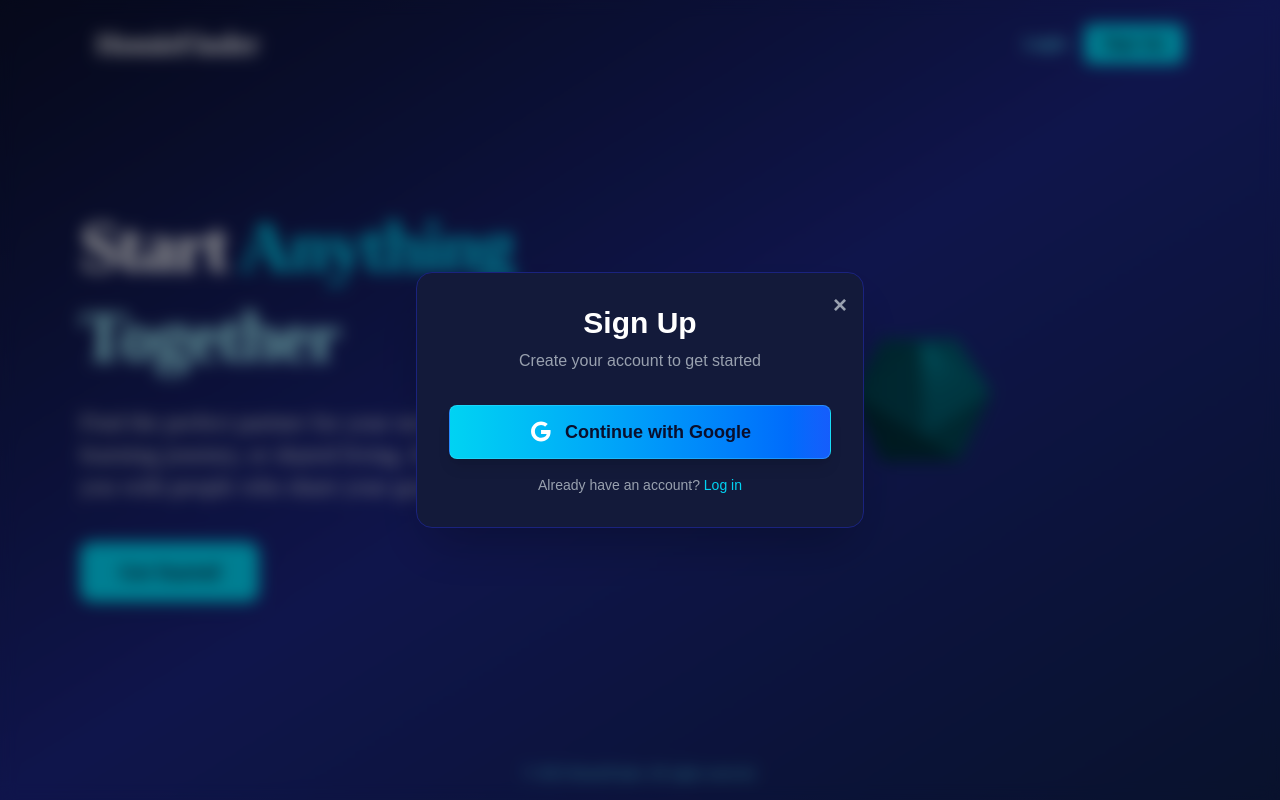
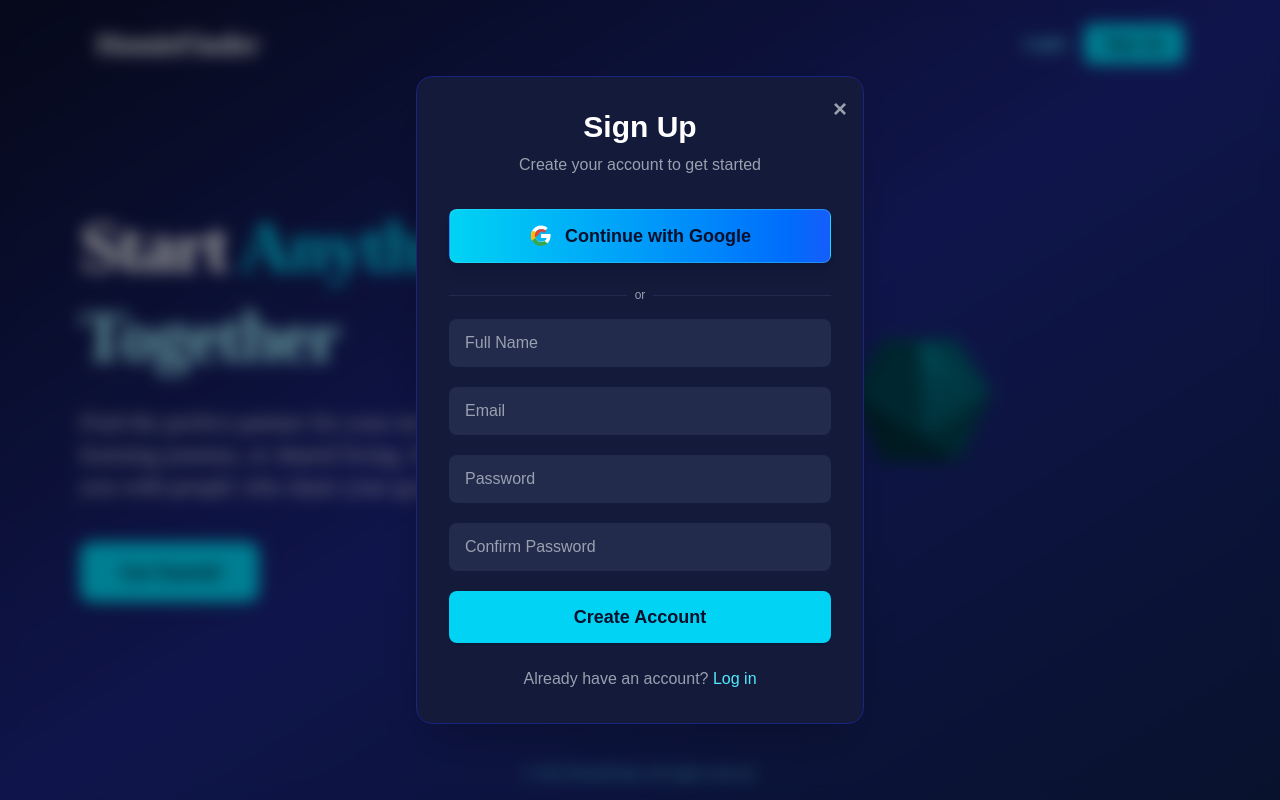
Before and after one commit to CodeNex-Club-SRMIST/hackslash-PoPConnect, a Next.js app in the folder homie-finder/: page / in a window 1280 px wide. Both pictures are taken after a click on the button "Sign Up". Built offline with nearby package versions, Linux system fonts and the light colour scheme; no server answers.

Commit message:
firebase auth

```diff
--- a/homie-finder/package.json
+++ b/homie-finder/package.json
@@ -10,18 +10,22 @@
   },
   "dependencies": {
     "@react-three/drei": "^10.3.0",
+    "dotenv": "^16.5.0",
+    "firebase": "^11.9.1",
     "next": "15.3.4",
     "react": "^19.0.0",
     "react-dom": "^19.0.0"
   },
   "devDependencies": {
     "@eslint/eslintrc": "^3",
+    "@nomicfoundation/hardhat-toolbox": "^5.0.0",
     "@tailwindcss/postcss": "^4",
     "@types/node": "^20",
     "@types/react": "^19",
     "@types/react-dom": "^19",
     "eslint": "^9",
     "eslint-config-next": "15.3.4",
+    "hardhat": "^2.24.3",
     "tailwindcss": "^4",
     "typescript": "^5"
   }
--- a/homie-finder/src/app/page.tsx
+++ b/homie-finder/src/app/page.tsx
@@ -1,10 +1,11 @@
 "use client";
 
+import { signInWithGoogle } from "../lib/services/auth";
 import { useState } from "react";
+import { useRouter } from "next/navigation";
 import dynamic from "next/dynamic";
 
-// Dynamically import 3D component to avoid SSR
-const Landing3D = dynamic(() => import("./components/Landing3D").then(mod => mod.default), { ssr: false });
+const Landing3D = dynamic(() => import("./components/Landing3D"), { ssr: false });
 
 export default function LandingPage() {
   const [showSignup, setShowSignup] = useState(false);
@@ -58,7 +59,7 @@ export default function LandingPage() {
         </div>
         <div className="flex-1 flex items-center justify-center">
           <div className="w-full max-w-md mx-auto">
-            <Landing3D/>
+            <Landing3D />
           </div>
         </div>
       </section>
@@ -119,20 +120,47 @@ function Modal({
   );
 }
 
-function GoogleLoginButton() {
+function GoogleLoginButton({ onSuccess, onError }: { onSuccess?: () => void; onError?: (err: any) => void }) {
+  const [loading, setLoading] = useState(false);
+  const [error, setError] = useState("");
+  const router = useRouter();
+
+  const handleGoogleLogin = async () => {
+    setLoading(true);
+    setError("");
+    try {
+      await signInWithGoogle();
+      setLoading(false);
+      if (onSuccess) onSuccess();
+      router.push("/dashboard");
+    } catch (err: any) {
+      setLoading(false);
+      setError("Google sign-in failed. Please try again.");
+      if (onError) onError(err);
+    }
+  };
+
   return (
-    <button
-      type="button"
-      className="flex items-center justify-center gap-3 bg-gradient-to-r from-cyan-400 to-blue-600 text-[#0a0f2c] font-bold py-3 rounded-lg shadow-lg hover:from-cyan-300 hover:to-blue-500 transition text-lg border border-cyan-300/30 mb-4 w-full"
-    >
-      <svg width="24" height="24" viewBox="0 0 24 24" fill="none">
-        <path
-          d="M21.805 10.023h-9.765v3.977h5.617c-.242 1.242-1.242 3.648-5.617 3.648-3.383 0-6.148-2.805-6.148-6.273s2.765-6.273 6.148-6.273c1.93 0 3.227.82 3.969 1.523l2.719-2.648c-1.664-1.547-3.828-2.5-6.688-2.5-5.523 0-10 4.477-10 10s4.477 10 10 10c5.742 0 9.547-4.023 9.547-9.695 0-.648-.07-1.141-.156-1.457z"
-          fill="#fff"
-        />
-      </svg>
-      Continue with Google
-    </button>
+    <div className="flex flex-col gap-2">
+      <button
+        type="button"
+        onClick={handleGoogleLogin}
+        disabled={loading}
+        className="flex items-center justify-center gap-3 bg-gradient-to-r from-cyan-400 to-blue-600 text-[#0a0f2c] font-bold py-3 rounded-lg shadow-lg hover:from-cyan-300 hover:to-blue-500 transition text-lg border border-cyan-300/30 mb-2"
+      >
+        <svg width="24" height="24" viewBox="0 0 24 24" fill="none" className="inline-block">
+          <g>
+            <path d="M21.805 10.023h-9.765v3.977h5.617c-.242 1.242-1.242 3.648-5.617 3.648-3.383 0-6.148-2.805-6.148-6.273s2.765-6.273 6.148-6.273c1.93 0 3.227.82 3.969 1.523l2.719-2.648c-1.664-1.547-3.828-2.5-6.688-2.5-5.523 0-10 4.477-10 10s4.477 10 10 10c5.742 0 9.547-4.023 9.547-9.695 0-.648-.07-1.141-.156-1.457z" fill="#fff"/>
+            <path d="M12.04 22c2.7 0 4.963-.89 6.617-2.42l-3.148-2.57c-.867.617-1.977.984-3.469.984-2.664 0-4.922-1.797-5.727-4.211h-3.242v2.648c1.664 3.273 5.164 5.569 9.969 5.569z" fill="#34A853"/>
+            <path d="M6.313 13.994c-.203-.617-.32-1.273-.32-1.994s.117-1.375.32-1.992v-2.648h-3.242c-.664 1.273-1.047 2.719-1.047 4.64s.383 3.367 1.047 4.64l3.242-2.646z" fill="#FBBC05"/>
+            <path d="M12.04 7.797c1.477 0 2.484.641 3.055 1.18l2.234-2.18c-1.008-.938-2.305-1.523-5.289-1.523-3.383 0-6.148 2.805-6.148 6.273 0 .719.117 1.375.32 1.992l3.242-2.648c.805-2.414 3.063-4.211 5.586-4.211z" fill="#EA4335"/>
+            <path d="M21.805 10.023h-9.765v3.977h5.617c-.242 1.242-1.242 3.648-5.617 3.648-3.383 0-6.148-2.805-6.148-6.273s2.765-6.273 6.148-6.273c1.93 0 3.227.82 3.969 1.523l2.719-2.648c-1.664-1.547-3.828-2.5-6.688-2.5-5.523 0-10 4.477-10 10s4.477 10 10 10c5.742 0 9.547-4.023 9.547-9.695 0-.648-.07-1.141-.156-1.457z" fill="none"/>
+          </g>
+        </svg>
+        {loading ? "Signing in..." : "Continue with Google"}
+      </button>
+      {error && <div className="text-red-400 text-sm text-center">{error}</div>}
+    </div>
   );
 }
 
@@ -143,16 +171,92 @@ function SignupForm({
   onClose: () => void;
   switchToLogin: () => void;
 }) {
+  const [form, setForm] = useState({
+    name: "",
+    email: "",
+    password: "",
+    confirmPassword: "",
+  });
+  const [error, setError] = useState("");
+  const [success, setSuccess] = useState("");
+
+  const handleChange = (e: React.ChangeEvent<HTMLInputElement>) => {
+    setForm({ ...form, [e.target.name]: e.target.value });
+    setError("");
+    setSuccess("");
+  };
+
+  const handleSubmit = (e: React.FormEvent) => {
+    e.preventDefault();
+    if (!form.name || !form.email || !form.password || !form.confirmPassword) {
+      setError("Please fill in all fields.");
+      return;
+    }
+    if (form.password !== form.confirmPassword) {
+      setError("Passwords do not match.");
+      return;
+    }
+    setSuccess("Account created! You can now log in.");
+    setForm({ name: "", email: "", password: "", confirmPassword: "" });
+  };
+
   return (
     <>
       <h2 className="text-3xl font-bold text-white mb-2 text-center">Sign Up</h2>
       <p className="text-gray-400 mb-8 text-center">
         Create your account to get started
       </p>
-      <GoogleLoginButton />
-      <p className="text-gray-400 text-sm text-center mt-4">
+      <GoogleLoginButton onSuccess={onClose} />
+      <div className="flex items-center gap-2 my-4">
+        <div className="flex-1 h-px bg-[#232b4d]" />
+        <span className="text-gray-400 text-xs">or</span>
+        <div className="flex-1 h-px bg-[#232b4d]" />
+      </div>
+      <form onSubmit={handleSubmit} className="flex flex-col gap-5">
+        <input
+          type="text"
+          name="name"
+          placeholder="Full Name"
+          value={form.name}
+          onChange={handleChange}
+          className="px-4 py-3 rounded-lg bg-[#232b4d] text-white placeholder-gray-400 focus:outline-none focus:ring-2 focus:ring-cyan-400"
+        />
+        <input
+          type="email"
+          name="email"
+          placeholder="Email"
+          value={form.email}
+          onChange={handleChange}
+          className="px-4 py-3 rounded-lg bg-[#232b4d] text-white placeholder-gray-400 focus:outline-none focus:ring-2 focus:ring-cyan-400"
+        />
+        <input
+          type="password"
+          name="password"
+          placeholder="Password"
+          value={form.password}
+          onChange={handleChange}
+          className="px-4 py-3 rounded-lg bg-[#232b4d] text-white placeholder-gray-400 focus:outline-none focus:ring-2 focus:ring-cyan-400"
+        />
+        <input
+          type="password"
+          name="confirmPassword"
+          placeholder="Confirm Password"
+          value={form.confirmPassword}
+          onChange={handleChange}
+          className="px-4 py-3 rounded-lg bg-[#232b4d] text-white placeholder-gray-400 focus:outline-none focus:ring-2 focus:ring-cyan-400"
+        />
+        {error && <div className="text-red-400 text-sm text-center">{error}</div>}
+        {success && <div className="text-cyan-400 text-sm text-center">{success}</div>}
+        <button
+          type="submit"
+          className="bg-cyan-400 hover:bg-cyan-300 text-[#0a0f2c] font-bold py-3 rounded-lg transition text-lg shadow"
+        >
+          Create Account
+        </button>
+      </form>
+      <p className="text-gray-400 mt-6 text-center">
         Already have an account?{" "}
-        <button className="text-cyan-400" onClick={switchToLogin}>
+        <button className="text-cyan-300 hover:underline" onClick={switchToLogin}>
           Log in
         </button>
       </p>
@@ -167,16 +271,68 @@ function LoginForm({
   onClose: () => void;
   switchToSignup: () => void;
 }) {
+  const [form, setForm] = useState({
+    email: "",
+    password: "",
+  });
+  const [error, setError] = useState("");
+  const [success, setSuccess] = useState("");
+
+  const handleChange = (e: React.ChangeEvent<HTMLInputElement>) => {
+    setForm({ ...form, [e.target.name]: e.target.value });
+    setError("");
+    setSuccess("");
+  };
+
+  const handleSubmit = (e: React.FormEvent) => {
+    e.preventDefault();
+    if (!form.email || !form.password) {
+      setError("Please fill in all fields.");
+      return;
+    }
+    setSuccess("Logged in! (Demo only)");
+    setForm({ email: "", password: "" });
+  };
+
   return (
     <>
       <h2 className="text-3xl font-bold text-white mb-2 text-center">Login</h2>
-      <p className="text-gray-400 mb-8 text-center">
-        Access your account to continue
-      </p>
-      <GoogleLoginButton />
-      <p className="text-gray-400 text-sm text-center mt-4">
-        Don’t have an account?{" "}
-        <button className="text-cyan-400" onClick={switchToSignup}>
+      <p className="text-gray-400 mb-8 text-center">Welcome back! Please log in.</p>
+      <GoogleLoginButton onSuccess={onClose} />
+      <div className="flex items-center gap-2 my-4">
+        <div className="flex-1 h-px bg-[#232b4d]" />
+        <span className="text-gray-400 text-xs">or</span>
+        <div className="flex-1 h-px bg-[#232b4d]" />
+      </div>
+      <form onSubmit={handleSubmit} className="flex flex-col gap-5">
+        <input
+          type="email"
+          name="email"
+          placeholder="Email"
+          value={form.email}
+          onChange={handleChange}
+          className="px-4 py-3 rounded-lg bg-[#232b4d] text-white placeholder-gray-400 focus:outline-none focus:ring-2 focus:ring-cyan-400"
+        />
+        <input
+          type="password"
+          name="password"
+          placeholder="Password"
+          value={form.password}
+          onChange={handleChange}
+          className="px-4 py-3 rounded-lg bg-[#232b4d] text-white placeholder-gray-400 focus:outline-none focus:ring-2 focus:ring-cyan-400"
+        />
+        {error && <div className="text-red-400 text-sm text-center">{error}</div>}
+        {success && <div className="text-cyan-400 text-sm text-center">{success}</div>}
+        <button
+          type="submit"
+          className="bg-cyan-400 hover:bg-cyan-300 text-[#0a0f2c] font-bold py-3 rounded-lg transition text-lg shadow"
+        >
+          Log In
+        </button>
+      </form>
+      <p className="text-gray-400 mt-6 text-center">
+        Don't have an account?{" "}
+        <button className="text-cyan-300 hover:underline" onClick={switchToSignup}>
           Sign up
         </button>
       </p>
--- /dev/null
+++ b/homie-finder/src/lib/services/auth.ts
@@ -0,0 +1,29 @@
+import { auth } from "./firebase";
+import { GoogleAuthProvider, signInWithPopup } from "firebase/auth";
+
+const provider = new GoogleAuthProvider();
+
+import { FirebaseError } from "firebase/app";
+
+export async function signInWithGoogle() {
+  try {
+    const result = await signInWithPopup(auth, provider);
+    // This gives you a Google Access Token. You can use it to access the Google API.
+    const credential = GoogleAuthProvider.credentialFromResult(result);
+    const token = credential?.accessToken;
+    // The signed-in user info.
+    const user = result.user;
+    return { user, token };
+  } catch (error) {
+    // Handle Errors here.
+    if (error instanceof FirebaseError) {
+      const errorCode = error.code;
+      const errorMessage = error.message;
+      const email = error.customData?.email;
+      const credential = GoogleAuthProvider.credentialFromError(error);
+      throw { errorCode, errorMessage, email, credential };
+    } else {
+      throw error;
+    }
+  }
+}
```
Also changed, not shown: homie-finder/src/lib/services/firebase.ts (added, +29 -0 lines), homie-finder/src/app/activities/page.tsx (added), homie-finder/src/lib/wallet/did.ts (added), homie-finder/src/lib/wallet/wallet.tsx (added), 2 other files (tests, documents, lock files or other folders).
